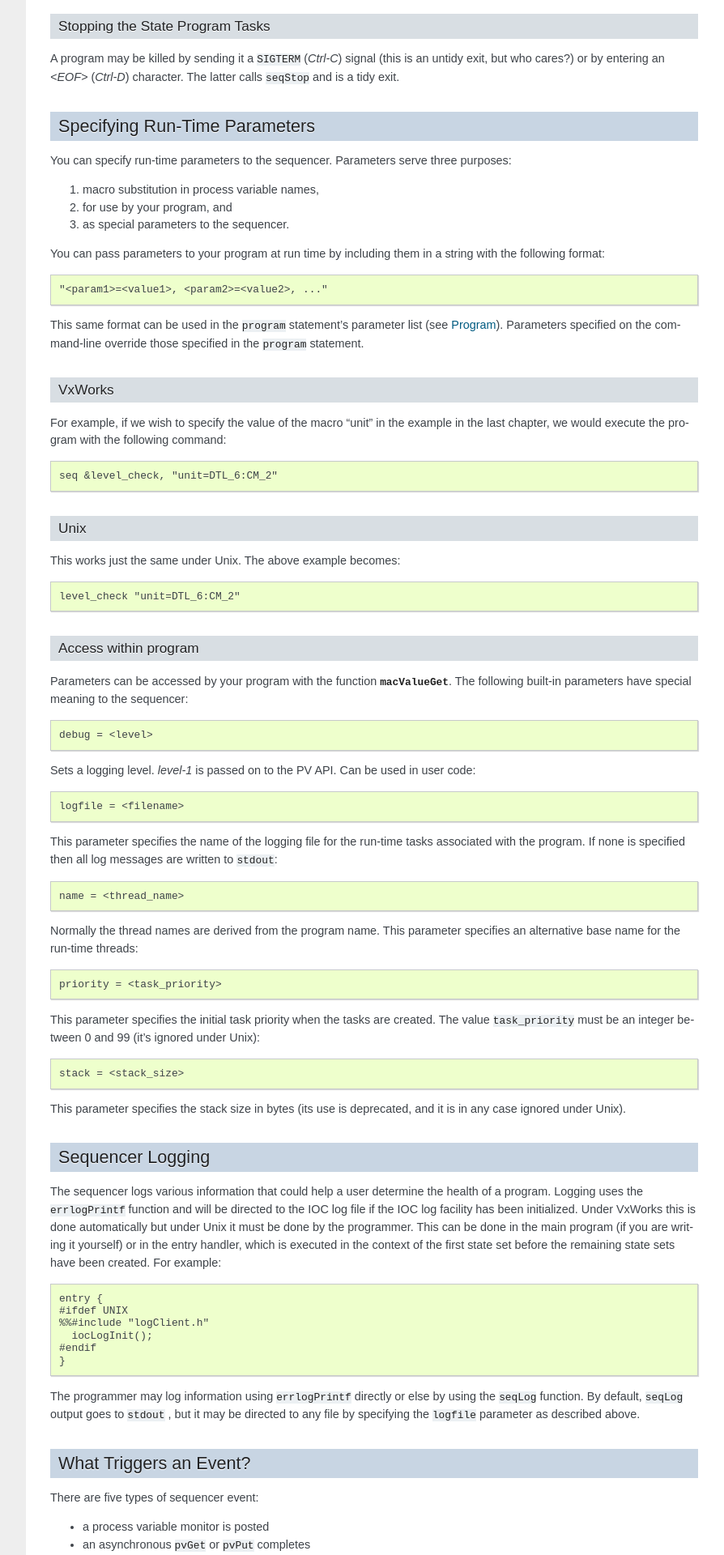
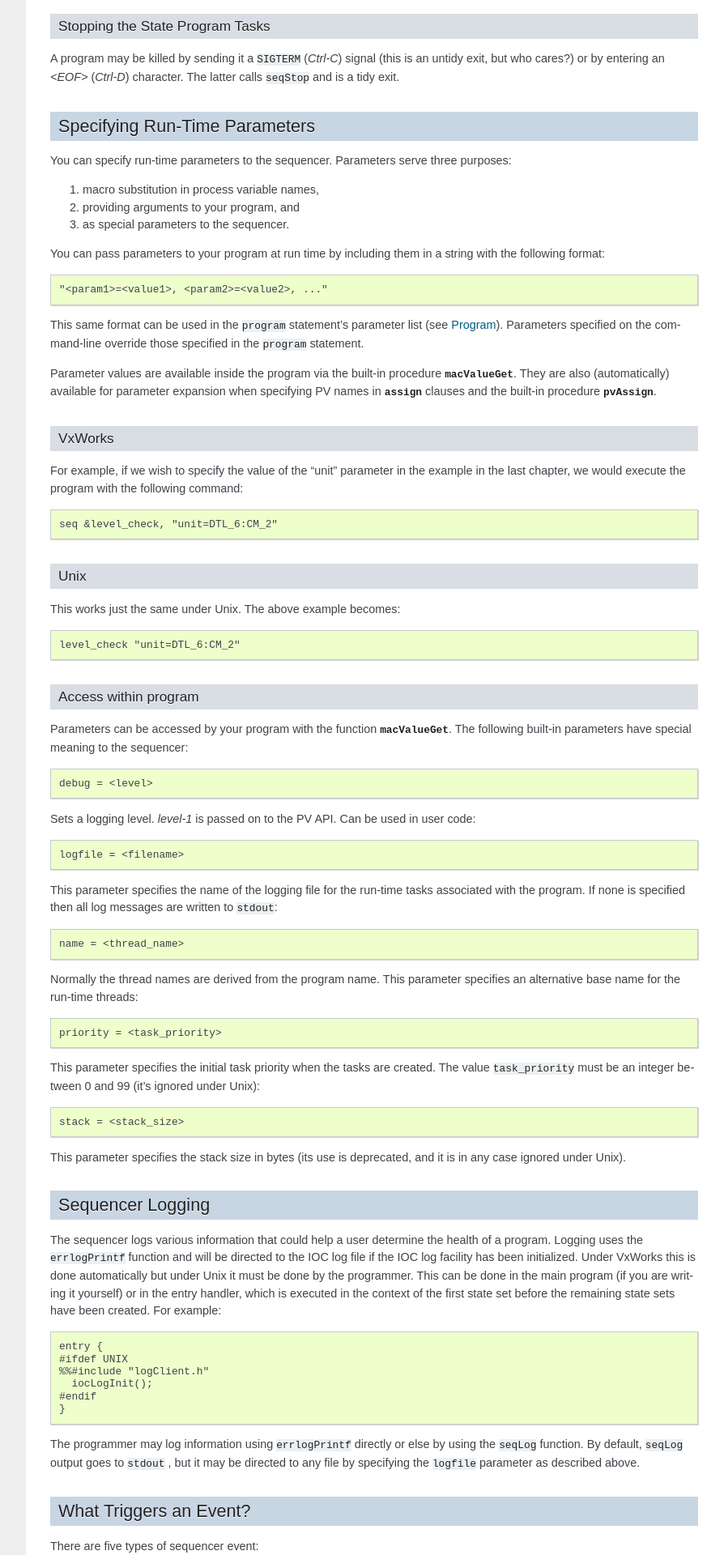
Before and after one commit to jeonghanlee/sequencer-2-2, a Sphinx documentation site: the page built from documentation/Using.txt, in a window 1280 px wide. Shown: the part 2672-4592 px from the top of the page at 81% size, without its empty margins (288-1182 px from the left). Built offline with Sphinx 7.4.7, drawn with Linux system fonts in a browser that asks for light colours.

Commit message:
docs: distinguish program parameters from CPP macros
Program parameters are now consistently referred to as such. The term
"macro" is used only for C preprocessor macros. Wordings were adapted
accordingly and some related improvements made.

```diff
--- a/documentation/Using.txt
+++ b/documentation/Using.txt
@@ -174,9 +174,8 @@ Specifying Run-Time Parameters
 You can specify run-time parameters to the sequencer. Parameters
 serve three purposes:
 
-
 #. macro substitution in process variable names,
-#. for use by your program, and
+#. providing arguments to your program, and
 #. as special parameters to the sequencer.
 
 You can pass parameters to your program at run time by
@@ -189,10 +188,15 @@ list (see :ref:`StateProgram`). Parameters
 specified on the command-line override those specified in the
 ``program`` statement.
 
+Parameter values are available inside the program via the built-in
+procedure :c:func:`macValueGet`. They are also (automatically)
+available for parameter expansion when specifying PV names in
+:token:`assign` clauses and the built-in procedure :c:func:`pvAssign`.
+
 VxWorks
 ^^^^^^^
 
-For example, if we wish to specify the value of the macro "unit" in
+For example, if we wish to specify the value of the "unit" parameter in
 the example in the last chapter, we would execute the program with
 the following command::
 
```
Also changed, not shown: documentation/Reference.txt (+37 -30 lines).
